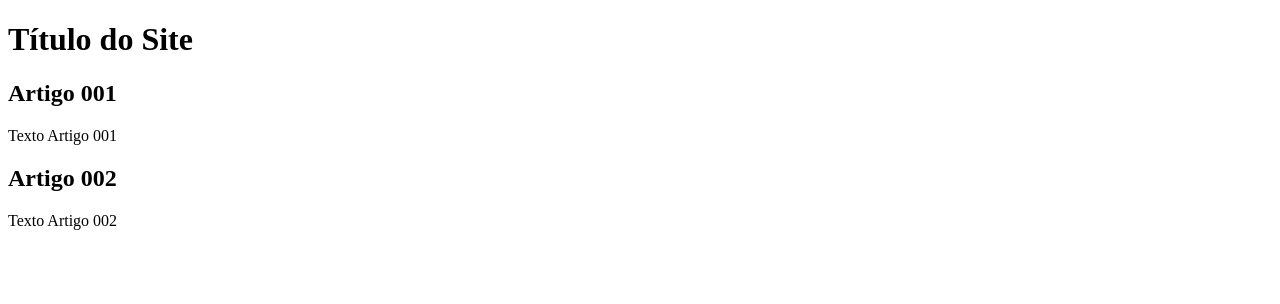
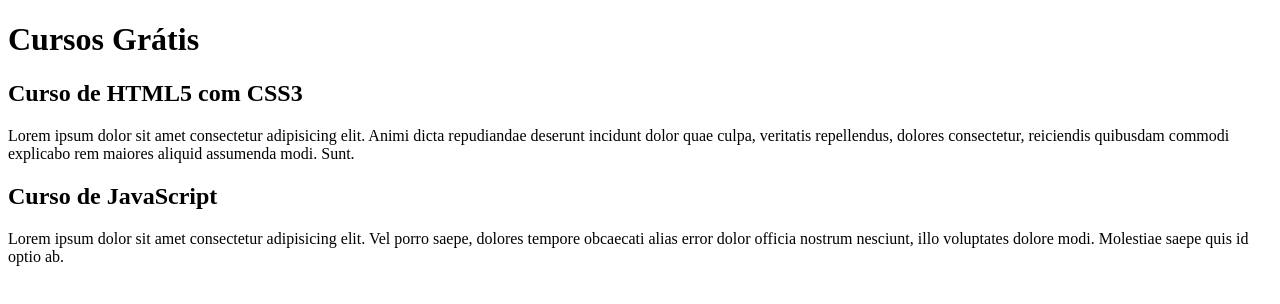
Before and after one commit to julianalvesoli8/projeto-site, a plain HTML site: page index.html in a window 1280 px wide. Drawn offline with Linux system fonts and the light colour scheme.

Commit message:
comecei a escrever no conteúdo

```diff
--- a/index.html
+++ b/index.html
@@ -8,15 +8,15 @@
 <body>
     <main>
         <header>
-            <h1>Título do Site</h1>
+            <h1>Cursos Grátis</h1>
         </header>
         <article>
-            <h2>Artigo 001</h2>
-            <p>Texto Artigo 001</p>
+            <h2>Curso de HTML5 com CSS3</h2>
+            <p>Lorem ipsum dolor sit amet consectetur adipisicing elit. Animi dicta repudiandae deserunt incidunt dolor quae culpa, veritatis repellendus, dolores consectetur, reiciendis quibusdam commodi explicabo rem maiores aliquid assumenda modi. Sunt.</p>
         </article>
         <article>
-            <h2>Artigo 002</h2>
-            <p>Texto Artigo 002</p>
+            <h2>Curso de JavaScript</h2>
+            <p>Lorem ipsum dolor sit amet consectetur adipisicing elit. Vel porro saepe, dolores tempore obcaecati alias error dolor officia nostrum nesciunt, illo voluptates dolore modi. Molestiae saepe quis id optio ab.</p>
         </article>
     </main>
 </body>
```
